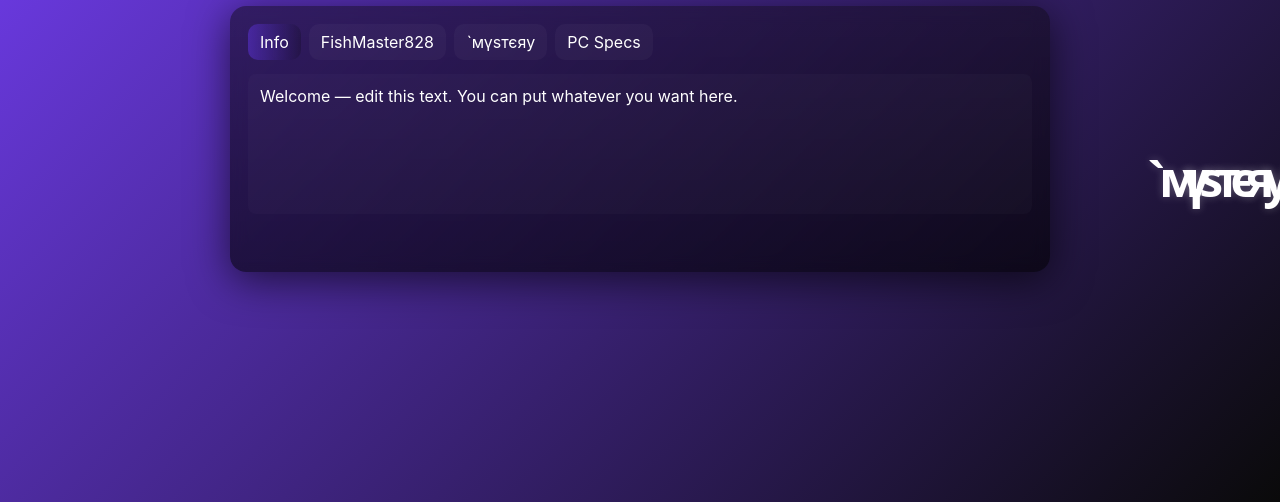
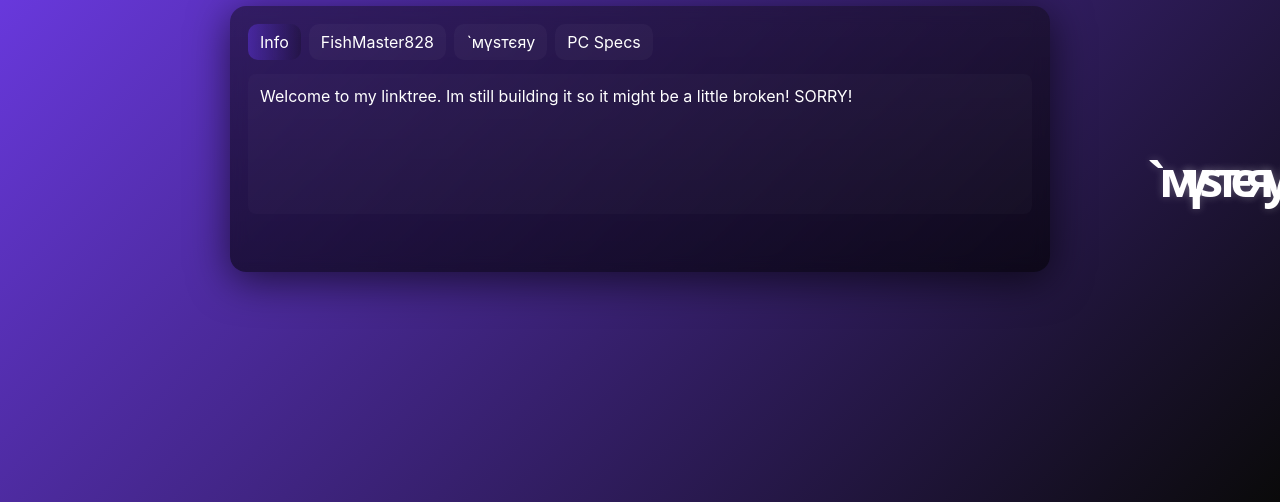
Before and after one commit to MysteryVRC/mysteryslinktree, a plain HTML site: page index.html in a window 1280 px wide. Shown: the part 298-800 px from the top of the page. Drawn offline with Linux system fonts and the light colour scheme; no server answers.

Commit message:
index.html

```diff
--- a/index.html
+++ b/index.html
@@ -214,7 +214,7 @@ username.style.opacity=0; subtitle.style.opacity=0;
 setTimeout(()=>{ username.style.transition='opacity .8s ease, transform .8s ease'; username.style.opacity=1; subtitle.style.transition='opacity .8s ease'; subtitle.style.opacity=1; },200);
 
 // typing for info box at 0.01s per char (10ms)
-const initialInfo = 'Welcome — edit this text.\n\nYou can put whatever you want here.';
+const initialInfo = 'Welcome to my linktree. \n\nIm still building it so it might be a little broken! \n\nSORRY!';
 async function typeText(el,text,delay=10){ el.textContent = ''; for(let i=0;i<text.length;i++){ el.textContent += text[i]; await new Promise(r=>setTimeout(r,delay)); } }
 setTimeout(()=>{ typeText(infoBox, initialInfo, 10); },900);
 
```
